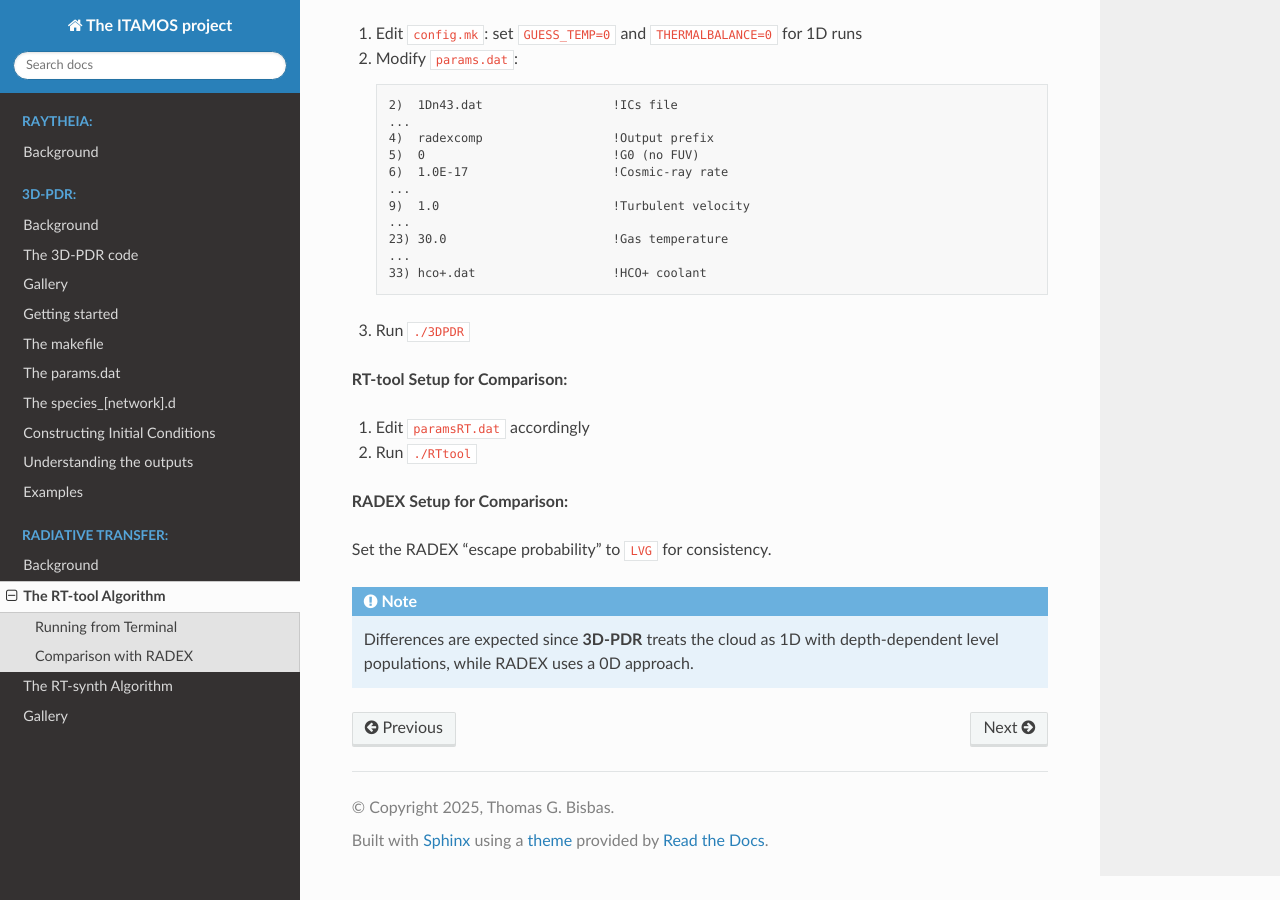
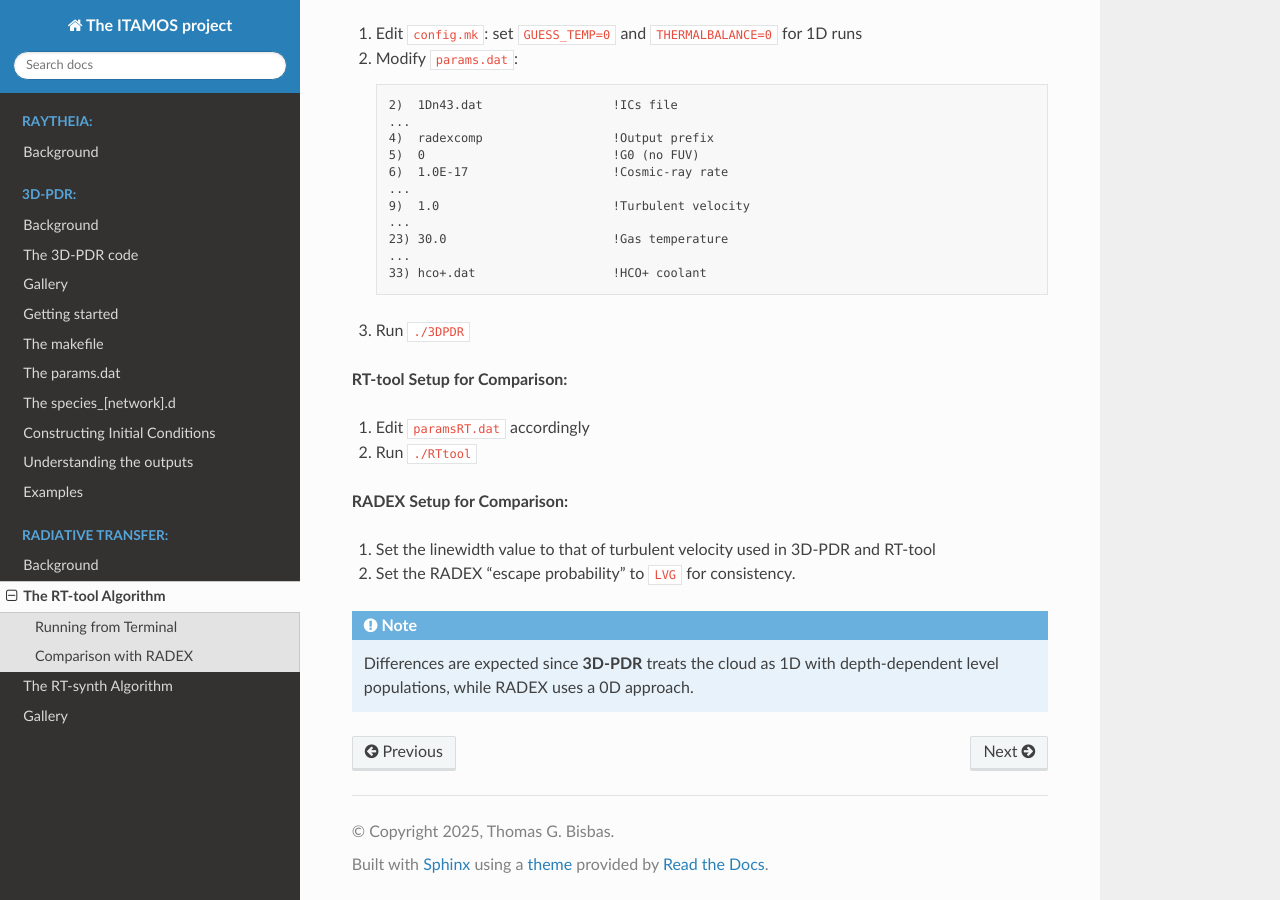
Before and after one commit to itamos-ism/3D-PDR-pblc, a Sphinx documentation site: the page built from docs/source/RT-tool.rst, in a window 1280 px wide and 900 px high, scrolled down 1564 px. Built offline with Sphinx 7.4.7 and the Read the Docs theme 3.1.0, drawn with Linux system fonts in a browser that asks for light colours.

Commit message:
Update RT-tool.rst

```diff
--- a/docs/source/RT-tool.rst
+++ b/docs/source/RT-tool.rst
@@ -91,7 +91,8 @@
    .. math::
       \Delta V = 2 \sqrt{2 \ln{2}}\sqrt{\frac{k_{\rm B}T_{\rm gas}}{m_{\rm mol}} + v_{\rm turb}^2}
 
-Set the RADEX "escape probability" to ``LVG`` for consistency.
+1. Set the linewidth value to that of turbulent velocity used in 3D-PDR and RT-tool
+2. Set the RADEX "escape probability" to ``LVG`` for consistency.
 
 .. note::
 
```
